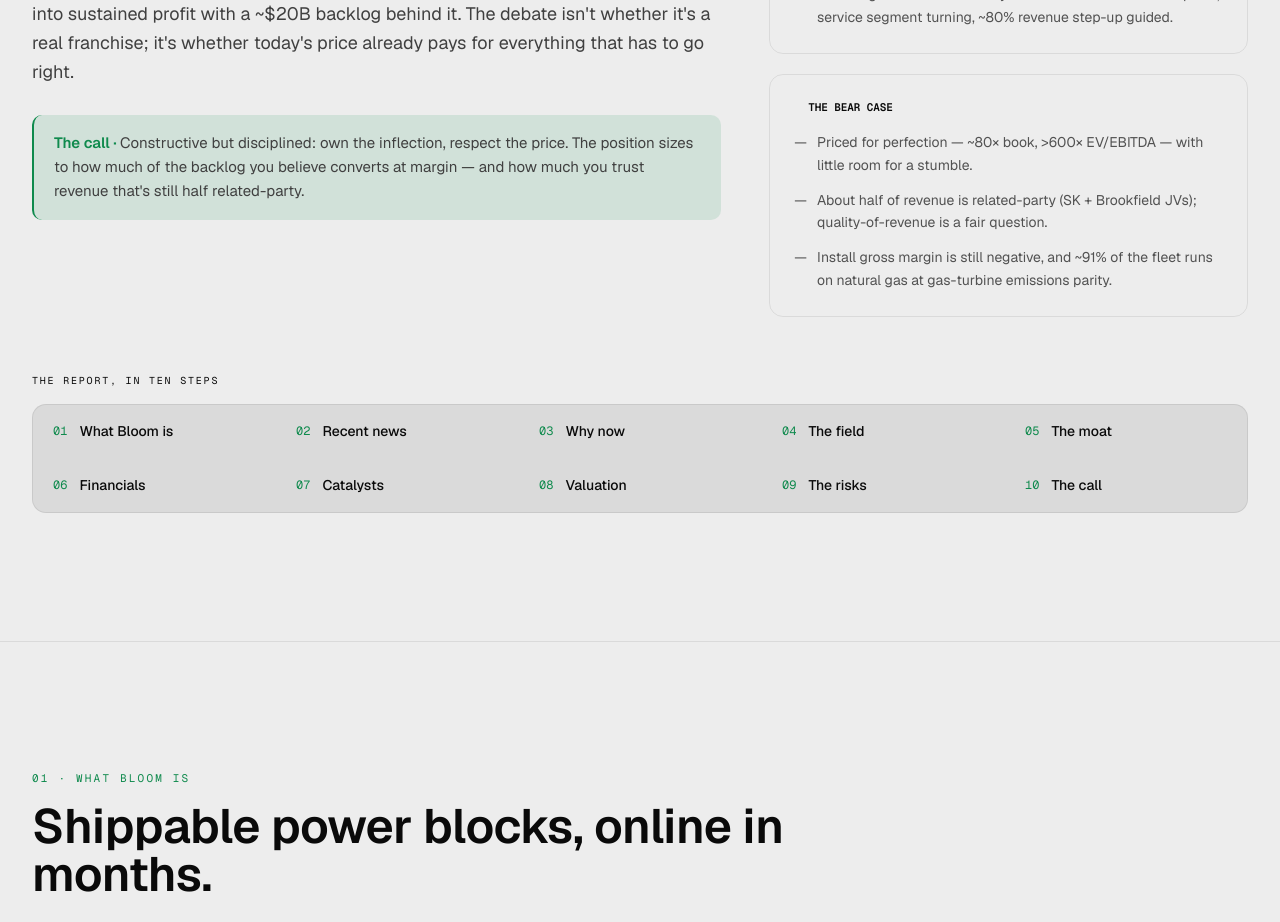
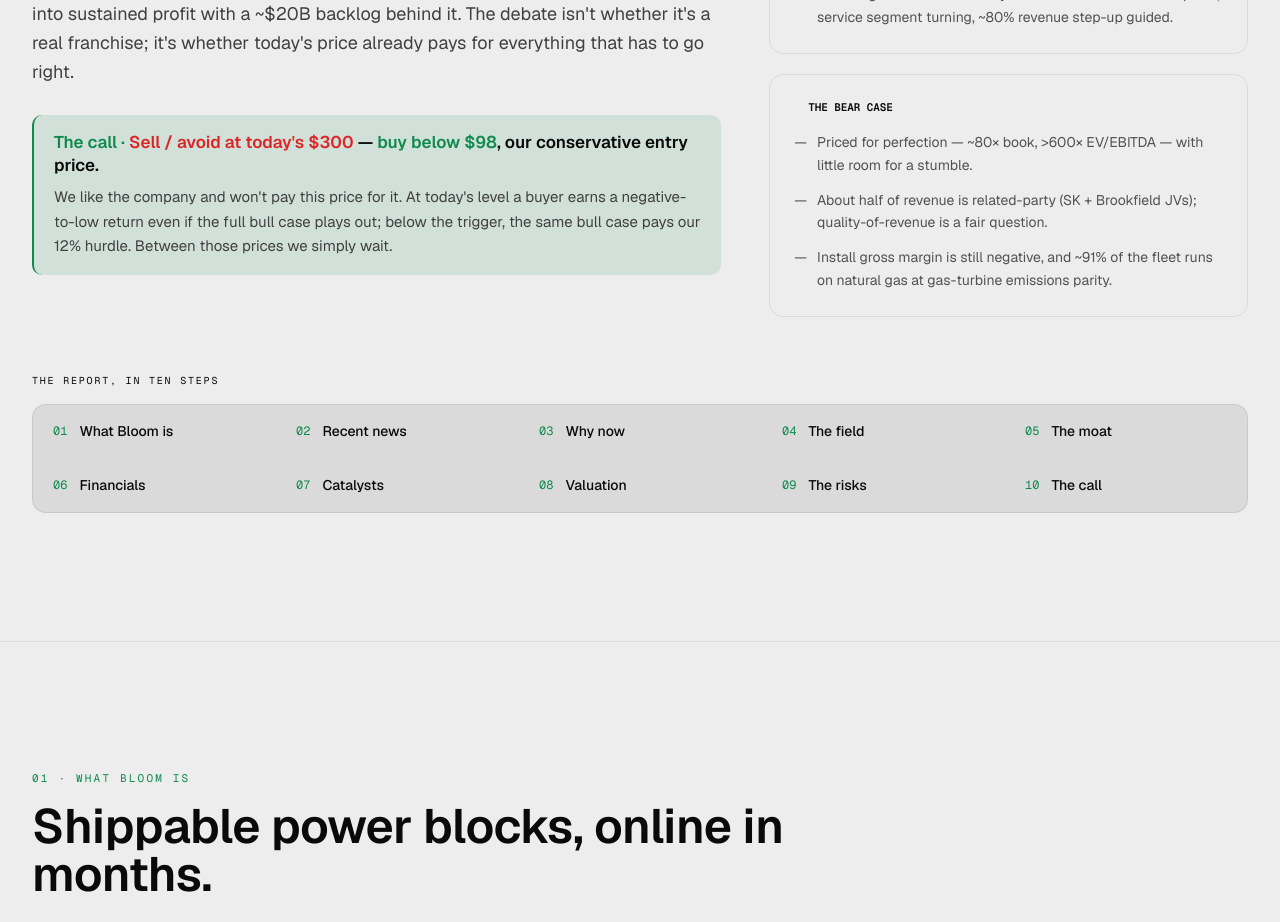
Before and after one commit to chrislester42-png/bloom-energy-pitch, a Next.js app: page / in a window 1280 px wide. Shown: the part 1540-2462 px from the top of the page. Built offline with nearby package versions, Linux system fonts and the light colour scheme; no server answers.

Commit message:
Thesis section: state the two-sided call up front (sell/avoid at market, buy below the ~$98 trigger)
Co-Authored-By: Claude Fable 5 <noreply@anthropic.com>
Claude-Session: https://claude.ai/code/session_016miNm7KNeZtE52hD95hZip

```diff
--- a/components/Sections.tsx
+++ b/components/Sections.tsx
@@ -4,6 +4,8 @@ import { ArrowUpRight } from "@phosphor-icons/react";
 import { Section, SectionHeader, FactGrid, Reveal, SourceChip } from "./ui";
 import { LogoWall } from "./LogoWall";
 import { t } from "./tokens";
+import { triggerPrice } from "./BuyTrigger";
+import { useLivePrice } from "./LivePrice";
 import {
   thesis,
   whyNow,
@@ -16,6 +18,9 @@ import {
 } from "@/data/content";
 
 export function Thesis() {
+  const { ok, price } = useLivePrice();
+  const p = ok && price != null ? price : 300;
+  const trig = triggerPrice();
   return (
     <Section id="thesis" tone="deep">
       <div className="grid grid-cols-1 gap-12 lg:grid-cols-12">
@@ -47,8 +52,15 @@ export function Thesis() {
               className="mt-7 rounded-xl border-l-2 px-5 py-4"
               style={{ borderColor: t.accent, background: "var(--color-accent-soft)" }}
             >
-              <p className="text-[15px] leading-relaxed" style={{ color: t.ink2 }}>
-                <span style={{ color: t.accent, fontWeight: 600 }}>The call · </span>
+              <p className="text-[17px] font-semibold leading-snug" style={{ color: t.ink }}>
+                <span style={{ color: t.accent }}>The call · </span>
+                <span style={{ color: "var(--color-hot, #dc2626)" }}>
+                  Sell / avoid at today&apos;s ${p.toFixed(0)}
+                </span>{" "}
+                — <span style={{ color: t.accent }}>buy below ${trig.toFixed(0)}</span>,
+                our conservative entry price.
+              </p>
+              <p className="mt-2 text-[15px] leading-relaxed" style={{ color: t.ink2 }}>
                 {thesis.call}
               </p>
             </div>
--- a/data/content.ts
+++ b/data/content.ts
@@ -23,8 +23,10 @@ export const thesis = {
     "About half of revenue is related-party (SK + Brookfield JVs); quality-of-revenue is a fair question.",
     "Install gross margin is still negative, and ~91% of the fleet runs on natural gas at gas-turbine emissions parity.",
   ],
+  // The explicit stance, stated up front. The Thesis component prefixes this
+  // with the live two-sided rating ("Sell / avoid at $X — buy below $Y").
   call:
-    "Constructive but disciplined: own the inflection, respect the price. The position sizes to how much of the backlog you believe converts at margin — and how much you trust revenue that's still half related-party.",
+    "We like the company and won't pay this price for it. At today's level a buyer earns a negative-to-low return even if the full bull case plays out; below the trigger, the same bull case pays our 12% hurdle. Between those prices we simply wait.",
   toc: [
     { n: "01", label: "What Bloom is", href: "#what" },
     { n: "02", label: "Recent news", href: "#news" },
```
